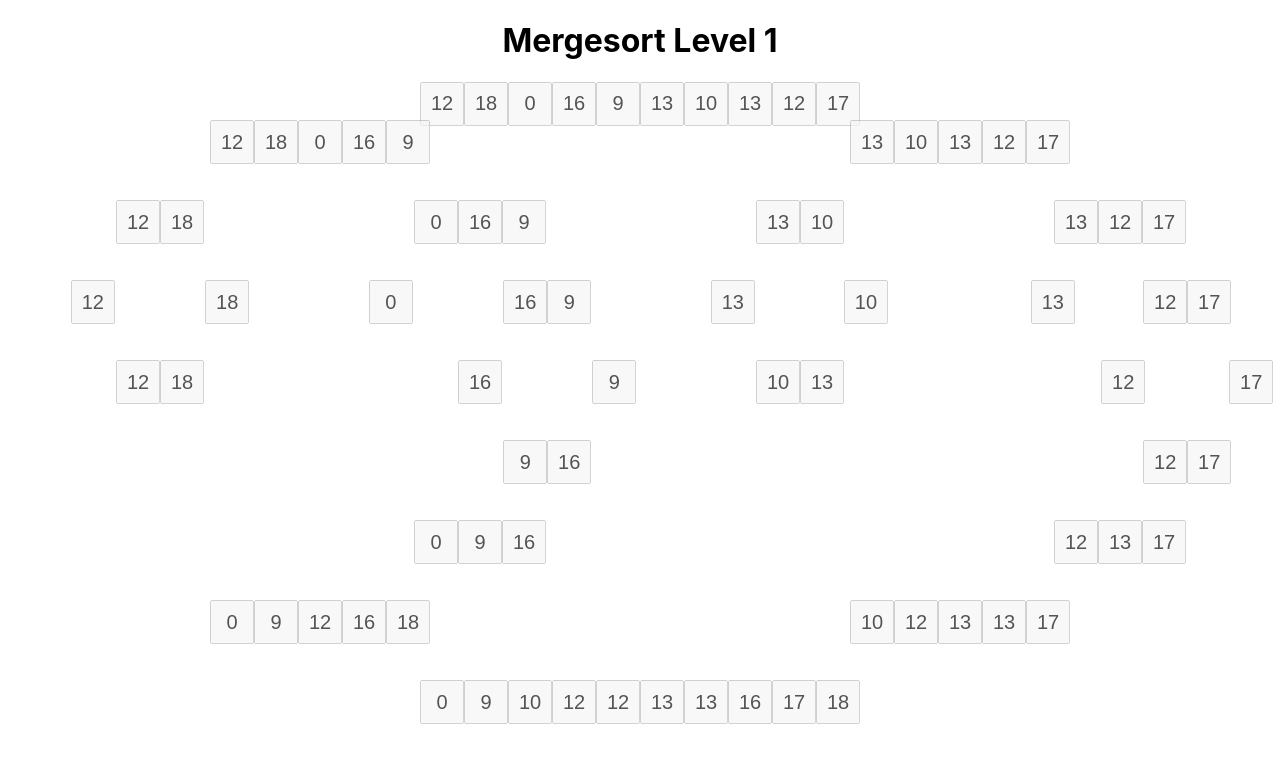
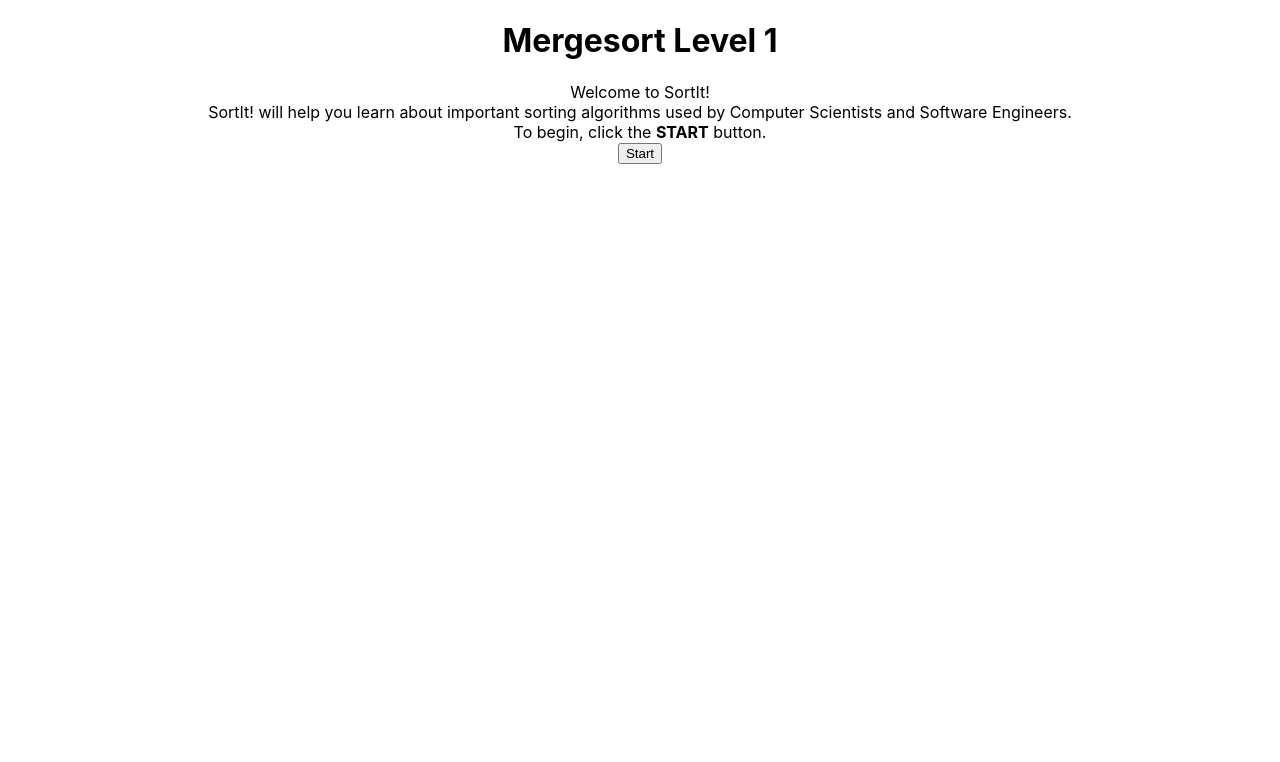
Before and after one commit to ShaimaaAliECE/se3350_project-group-14, a React (Create React App) app: page /L1 in a window 1280 px wide. Shown: the top 762 px of the page. Built offline with nearby package versions, Linux system fonts and the light colour scheme.

Commit message:
First part is done...

```diff
--- a/src/L1/ArrayStep.js
+++ b/src/L1/ArrayStep.js
@@ -11,7 +11,7 @@ export default class ArrayStep extends Component {
 
         return(
             <>
-                <div id={"s" +this.props.step} className="step">
+                <div id={"s" +this.props.step} className="step" style = {{display: "none"}}>
                 {arraySlots.map(arraySl => (
                     <>{arraySl}</>
                 ))}
--- /dev/null
+++ b/src/L1/ControlBar.js
@@ -0,0 +1,33 @@
+import React from 'react';
+import react, {useState} from "react";
+import {sortArray} from "./mergesort.js";
+import {showNext} from './PageHandler.js';
+
+
+class ControlBar extends React.Component{
+    constructor(props){
+        super(props);
+        this.state = {
+
+        }
+
+
+    }
+
+    render(){
+        return (
+        <><h1>Mergesort Level 1</h1>
+            <div className='tips'>
+                Welcome to SortIt!<br></br>SortIt! will help you learn about important sorting algorithms used by Computer Scientists and Software Engineers.
+            <br></br>To begin, click the <b>START</b> button.</div><div className='stepDescription'>
+
+            </div>
+            <div className='controls'> </div>
+            <button id="startBtn" onClick={showNext}>Start</button></>
+
+        );
+    }
+
+}
+
+export default ControlBar;
--- /dev/null
+++ b/src/L1/PageHandler.js
@@ -0,0 +1,7 @@
+//use either JQUERY or just document selector. IDC
+let currentStep = 0;
+
+
+export function showNext(){
+    console.log(`I would show next but I can't yet.`)
+}
--- a/src/L1/index.js
+++ b/src/L1/index.js
@@ -1,11 +1,15 @@
 import React, { Component } from 'react';
 import Level from './Level';
+import ControlBar from './ControlBar'
 import './style.css';
 
 export default class index extends Component {
     render() {
         return(
-            <Level size='10'/>
+            <>
+            <ControlBar />
+            <Level size='10' />
+            </>
         );
     }
 }
--- a/src/L1/level.js
+++ b/src/L1/level.js
@@ -19,9 +19,8 @@ export default class Level extends Component {
         return(
 
             <>
-                <h1>Mergesort Level 1</h1>
-                <div className = 'description'> </div>
-                <div className = 'controls'> </div>
+
+
                 {arrays.map(arraySt => (
                     <>{arraySt}</>
                 ))}
--- a/src/L1/mergesort.js
+++ b/src/L1/mergesort.js
@@ -29,7 +29,7 @@ export function sortArray(){
         "finalStep": sortedArray
     };
     sorted = myJSON;
-    printSorted();
+    //printSorted();
     return myJSON;    //return the steps, and the sorted array
 }
 
```
